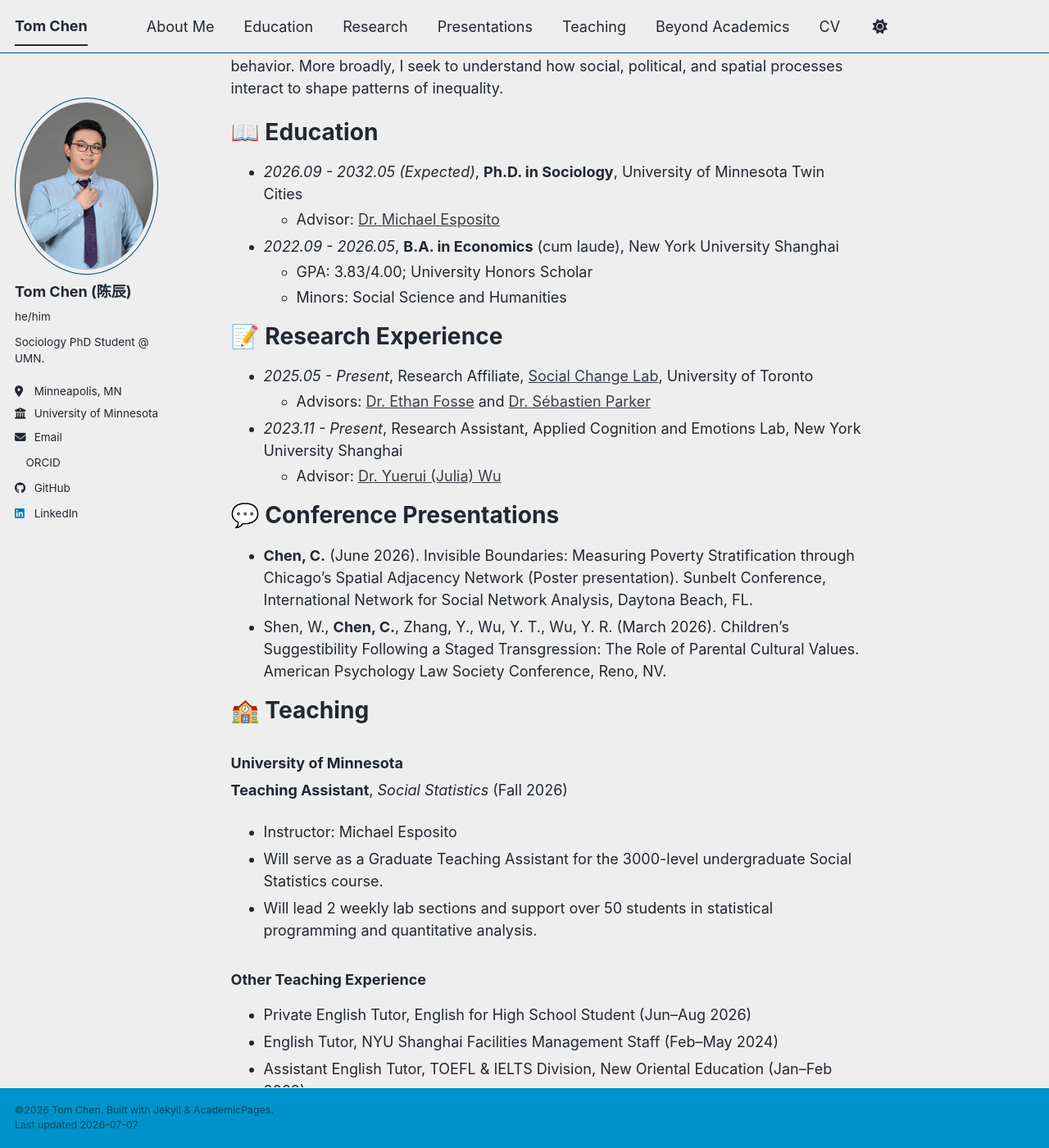
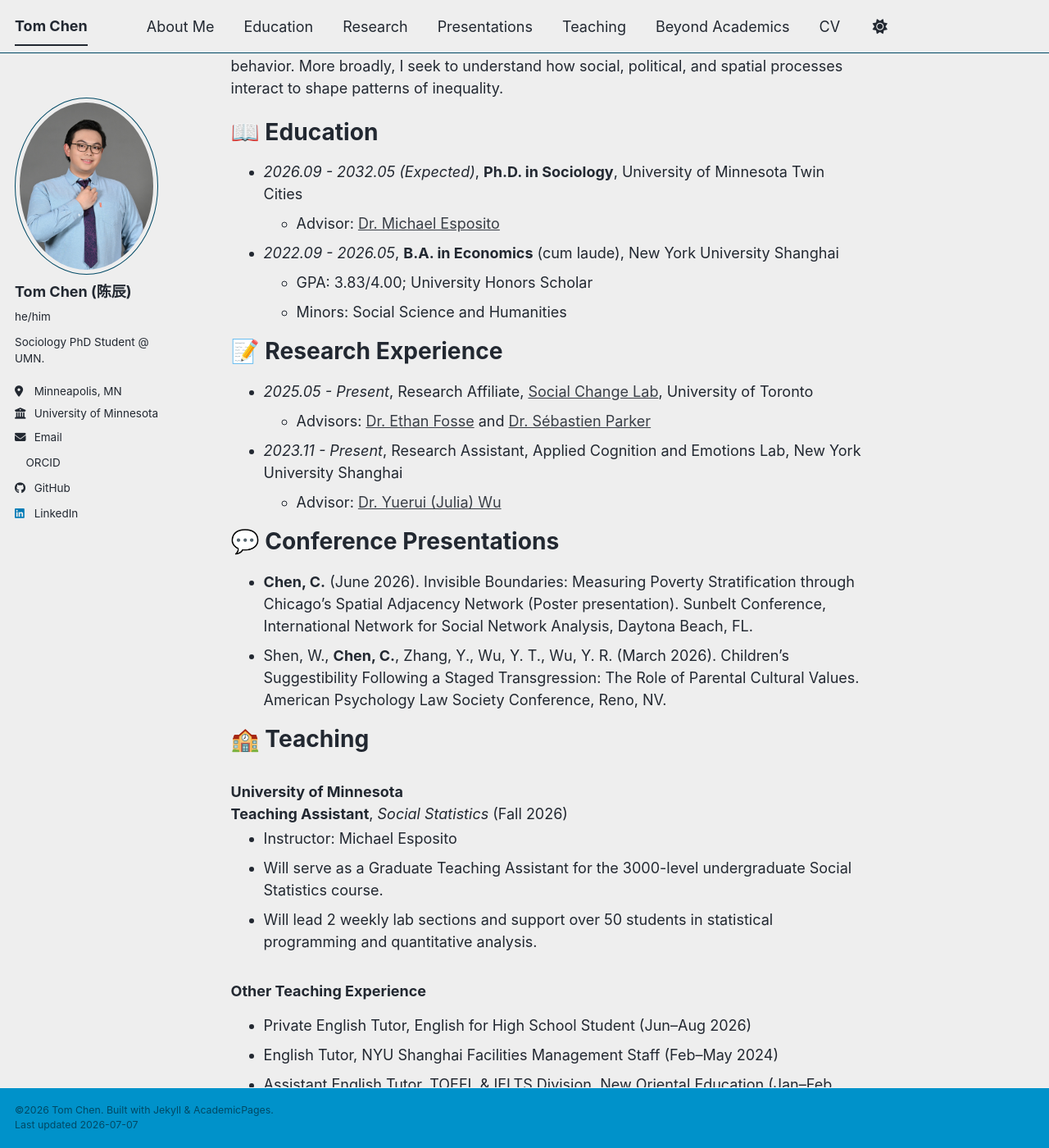
Before and after one commit to tomchenchen/tomchenchen.github.io, a Jekyll site: the page built from _pages/about.md, in a window 1280 px wide and 1400 px high, scrolled down 281 px. Shown: the whole window at 82% size. Built offline with Jekyll 4.4.1, drawn with Linux system fonts in a browser that asks for light colours; a style sheet for code colours, icons or effects is not loaded.

Commit message:
Update main.scss

```diff
--- a/assets/css/main.scss
+++ b/assets/css/main.scss
@@ -43,14 +43,15 @@
 }
 
 /* 调整列表间距 */
-.page__content ul li {
-    margin-bottom: 0.35em;
+.page__content h3 {
+    margin-bottom: 0.15rem;
 }
 
-.page__content ul ul {
-    margin-top: 0.2em;
+.page__content h3 + p {
+    margin-top: 0;
+    margin-bottom: 0.15rem;
 }
 
-.page__content ul ul li {
-    margin-bottom: 0.2em;
+.page__content p + ul {
+    margin-top: 0;
 }
```
